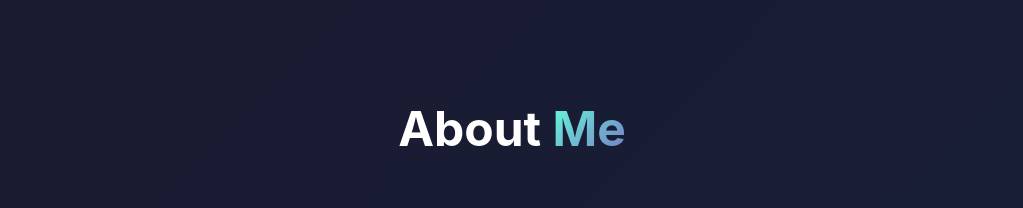
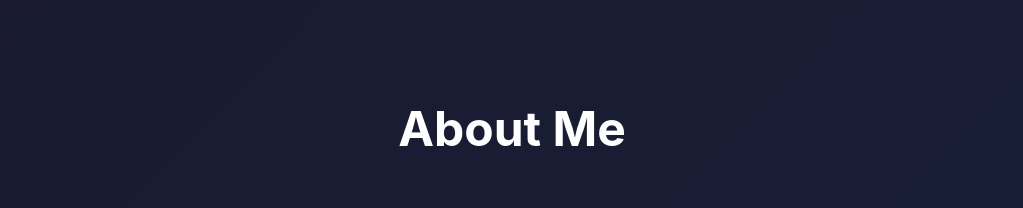
Before and after one commit to mmj05/portfolio, a React (Create React App) app: page / in a window 1280 px wide. Shown: the part 3278-3486 px from the top of the page, without its empty margins (128-1151 px from the left). Built offline with nearby package versions, Linux system fonts and the light colour scheme.

Commit message:
Update AboutSection title: remove gradient text for a cleaner and more straightforward presentation.

```diff
--- a/src/components/AboutSection/AboutSection.js
+++ b/src/components/AboutSection/AboutSection.js
@@ -5,7 +5,7 @@ const AboutSection = () => {
   return (
     <section id="about" className="about-section">
       <h2 className="section-title">
-        About <span className="gradient-text">Me</span>
+        About Me
       </h2>
 
       <div className="about-content">
```
